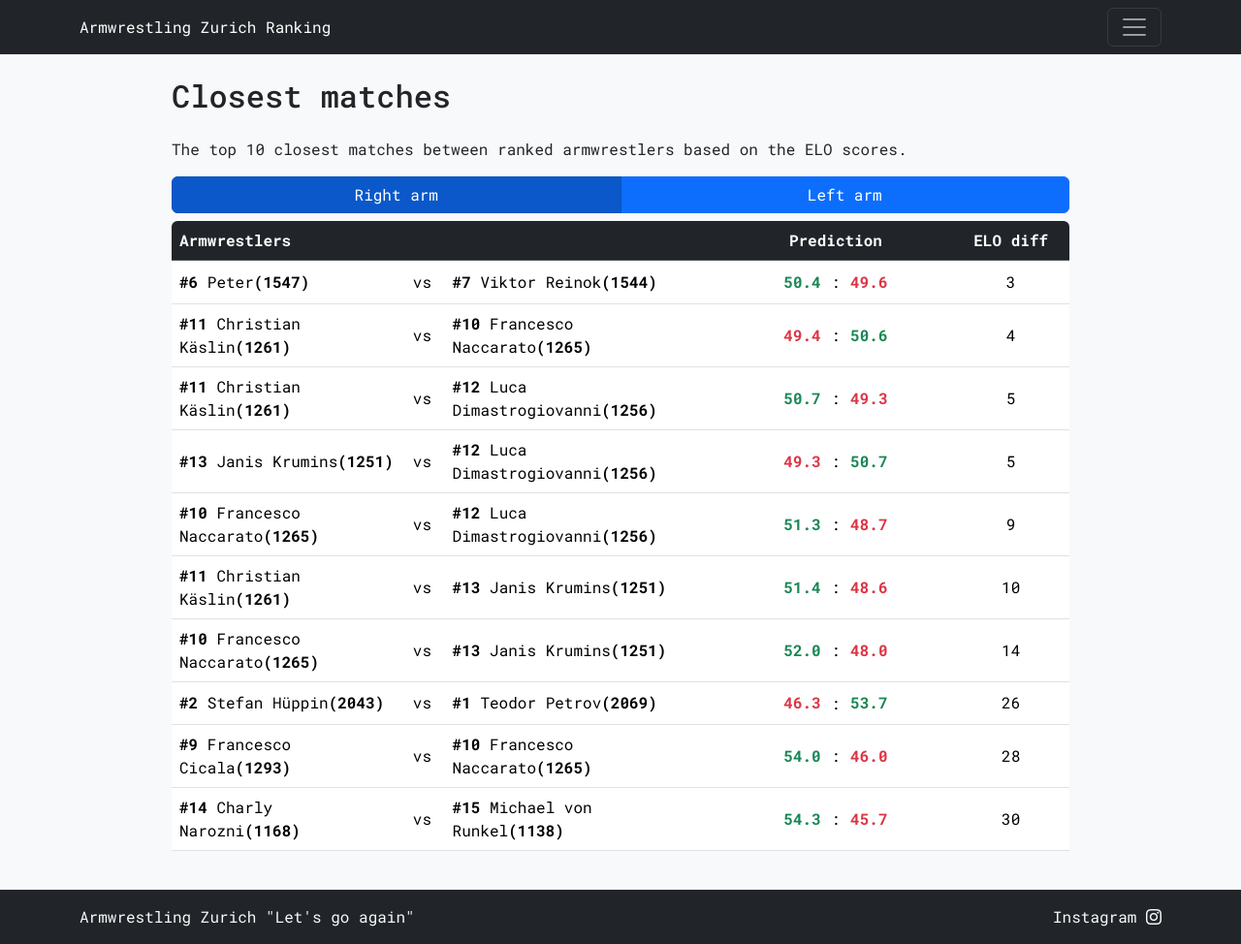
After one commit to Teodor5rov/armelo, a Flask app: page /closest in a window 1280 px wide. The commit adds this page. Shown: the whole page at 97% size. Run offline with Flask 3, Linux system fonts and the light colour scheme; data comes from the database, SQL or seed files in the repository; both versions use the stored data as it was after the commit; some libraries are stand-ins or nearby versions.

Commit message:
Added Closest Matches

```diff
--- a/armelo_app.py
+++ b/armelo_app.py
@@ -54,7 +54,7 @@ def db_execute(query, *args):
     db = get_db()
     cur = db.cursor()
     cur.execute(query, args)
-    if query.strip().upper().startswith("SELECT"):
+    if query.strip().upper().startswith(("SELECT", "WITH")):
         rv = cur.fetchall()
         cur.close()
         return rv
@@ -78,10 +78,46 @@ def serve_robots_txt():
 @app.route("/<any(right, left):arm>")
 def ranking(arm='right'):
     order_by = 'right_elo' if arm == 'right' else 'left_elo'
-    armwrestlers = db_execute('SELECT DENSE_RANK() OVER (ORDER BY {} DESC) AS rank, name, {} FROM armwrestlers'.format(order_by, order_by))
+    armwrestlers = db_execute('SELECT DENSE_RANK() OVER (ORDER BY {0} DESC) AS rank, name, {0} FROM armwrestlers'.format(order_by))
     username = session.get('username')
     return render_template('ranking.html', armwrestlers=armwrestlers, username=username, arm=arm)
 
+@app.route("/closest")
+def closest_matches():
+    arm = request.args.get('arm', 'right')
+    order_by = 'right_elo' if arm == 'right' else 'left_elo'
+
+    query = """
+    WITH rankedarmwrestlers AS (
+        SELECT DENSE_RANK() OVER (ORDER BY {0} DESC) AS rank,
+               name,
+               {0} AS elo
+        FROM armwrestlers
+    )
+    SELECT
+        a.rank AS rank1,
+        a.name AS armwrestler1,
+        a.elo AS elo1,
+        b.rank AS rank2,
+        b.name AS armwrestler2,
+        b.elo AS elo2,
+        ABS(a.elo - b.elo) AS elo_difference
+    FROM rankedarmwrestlers a, rankedarmwrestlers b
+    WHERE a.name < b.name
+    ORDER BY elo_difference ASC
+    LIMIT 10;
+    """.format(order_by)
+
+    closest_matches = db_execute(query)
+    closest_matches_with_predictions = []
+    for match in closest_matches:
+        predicted_1, predicted_2 = prediction_in_percent(match[2], match[5])
+        color_1, color_2 = (f"success", "danger") if predicted_1 > predicted_2 else ((f"danger", "success") if predicted_1 < predicted_2 else ("secondary", "secondary"))
+        match_with_prediction = match + (predicted_1, predicted_2, color_1, color_2)
+        closest_matches_with_predictions.append(match_with_prediction)
+
+    username = session.get('username')
+    return render_template('closest_matches.html', closest_matches_with_predictions=closest_matches_with_predictions, username=username, arm=arm)
 
 @app.route("/login", methods=["GET", "POST"])
 def login():
--- a/requirements.txt
+++ b/requirements.txt
@@ -1,3 +1,3 @@
 Flask==3.0.3
-Werkzeug==3.0.2
+Werkzeug==3.0.3
 flask-talisman==1.1.0
--- /dev/null
+++ b/templates/closest_matches.html
@@ -0,0 +1,50 @@
+{% extends "layout.html" %}
+
+{% block title %}Closes matches{% endblock %}
+
+{% block content %}
+
+<h2 class="mb-4">Closest matches</h2>
+
+<p>The top 10 closest matches between ranked armwrestlers based on the ELO scores.</p>
+
+<div class="btn-group btn-group-toggle mb-2 w-100" data-toggle="buttons">
+    <a href="{{ url_for('closest_matches', arm='right') }}"
+       class="btn btn-primary w-50 {{ 'active' if arm == 'right' else '' }}" role="button" aria-pressed="{{ 'true' if arm == 'right' else 'false' }}">Right arm</a>
+    <a href="{{ url_for('closest_matches', arm='left') }}"
+       class="btn btn-primary w-50 {{ 'active' if arm == 'left' else '' }}" role="button" aria-pressed="{{ 'true' if arm == 'left' else 'false' }}">Left arm</a>
+</div>
+
+<div class="table-responsive rounded">
+    <table class="table">
+        <thead class="table-dark">
+            <tr>
+                <th style="width: 20%;">Armwrestlers</th>
+                <th style="width: 2%;"></th>
+                <th style="width: 20%;"></th>
+                <th class='text-center' style="width: 20%;">Prediction</th>
+                <th class='text-center text-nowrap' style="width: 10%;">ELO diff</th>
+            </tr>
+        </thead>
+        <tbody>
+            {% for match in closest_matches_with_predictions %}
+            <tr>
+                <td class="align-middle" style="width: 20%;">
+                    <strong>#{{ match[0] }}</strong> {{ match[1] }}<strong>({{ match[2] }})</strong>
+                </td>
+                <td class="align-middle" style="width: 2%;"> vs </td>
+                <td class="align-middle" style="width: 20%;">
+                    <strong>#{{ match[3] }}</strong> {{ match[4] }}<strong>({{ match[5] }})</strong>
+                </td>
+                <td class="text-nowrap text-center align-middle" style="width: 20%;">
+                    <span class="fs-6 badge text-{{ match[9] }}">{{ match[7] }}</span>:<span class="fs-6 badge text-{{ match[10] }}">{{ match[8] }}</span>
+                </td>
+                <td class="text-nowrap text-center align-middle" style="width: 10%;">
+                    {{ match[6] }}
+                </td>
+            </tr>
+            {% endfor %}
+        </tbody>
+    </table>
+</div>
+{% endblock %}
--- a/templates/history.html
+++ b/templates/history.html
@@ -3,6 +3,11 @@
 {% block title %}History{% endblock %}
 
 {% block content %}
+
+<h2 class="mb-4">History</h2>
+
+<p>The history of matches between ranked armwrestlers from the <strong>Armwrestling Zurich</strong> club.</p>
+
 {% if username %}
 <form action="{{ url_for('undo_last_match') }}" method="POST">
     <button type="submit" class="btn btn-danger mb-2">Undo last match</button>
--- a/templates/layout.html
+++ b/templates/layout.html
@@ -4,7 +4,7 @@
         <title>{% block title %}{% endblock %}</title>
         <meta charset="utf-8">
         <meta name="viewport" content="width=device-width, initial-scale=1">
-        <meta name="description" content="Armwrestling Zurich Ranking">
+        <meta name="description" content="Armwrestling Zurich Ranking. Official armwrestling rankings for the Armwrestling Zurich club. The scores are based on the ELO rating system.">
         <link href="https://cdn.jsdelivr.net/npm/bootstrap@5.3.3/dist/css/bootstrap.min.css" rel="stylesheet" integrity="sha384-QWTKZyjpPEjISv5WaRU9OFeRpok6YctnYmDr5pNlyT2bRjXh0JMhjY6hW+ALEwIH" crossorigin="anonymous">
         <link href="https://cdn.jsdelivr.net/npm/bootstrap-icons@1.11.3/font/bootstrap-icons.css" rel="stylesheet">
         <link href="/static/styles.css" rel="stylesheet">
@@ -15,7 +15,7 @@
         <script src="https://cdn.jsdelivr.net/npm/bootstrap@5.3.3/dist/js/bootstrap.bundle.min.js" integrity="sha384-YvpcrYf0tY3lHB60NNkmXc5s9fDVZLESaAA55NDzOxhy9GkcIdslK1eN7N6jIeHz" crossorigin="anonymous"></script>
     </head>
     <body class="bg-light">
-        <nav class="navbar navbar-expand-xl navbar-dark bg-dark">
+        <nav class="navbar navbar-expand-xxl navbar-dark bg-dark">
             <div class="container-md">
                 <a class="navbar-brand fs-6" href="{{ url_for('ranking') }}">Armwrestling Zurich Ranking</a>
                 <button class="navbar-toggler" type="button" data-toggle="collapse" data-bs-toggle="collapse" data-bs-target="#navbarNavAltMarkup" aria-controls="navbarNavAltMarkup" aria-expanded="false" aria-label="Toggle navigation">
@@ -28,6 +28,7 @@
                             <a class="nav-link text-nowrap" href="{{ url_for('supermatch') }}">Supermatch</a>
                         {% endif %}
                             <a class="nav-link text-nowrap" href="{{ url_for('history') }}">History</a>
+                            <a class="nav-link text-nowrap" href="{{ url_for('closest_matches') }}">Closest matches</a>
                             <a class="nav-link text-nowrap" href="{{ url_for('prediction') }}">Prediction</a>
                             <a class="nav-link text-nowrap" href="{{ url_for('elo_from_match') }}">ELO from match</a>
                     </div>
--- a/templates/ranking.html
+++ b/templates/ranking.html
@@ -4,8 +4,12 @@
 
 {% block content %}
 
+<h2 class="mb-4">Rankings</h2>
+
+<p>Official rankings for armwrestlers at the <strong>Armwrestling Zurich</strong> club. Scores are based on the ELO rating system.</p>
+
 <div class="alert alert-danger" role="alert">
-    Only right arm ranking is available for now. We have to collect data for the left arm.
+    Left arm ranking are still provisional.
 </div>
 
 <div class="btn-group btn-group-toggle mb-2 w-100" data-toggle="buttons">
```
Also changed, not shown: init_matches/process_matches.py (+6 -2 lines), database.db.
